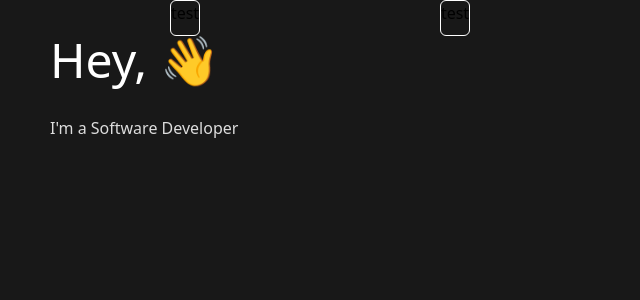
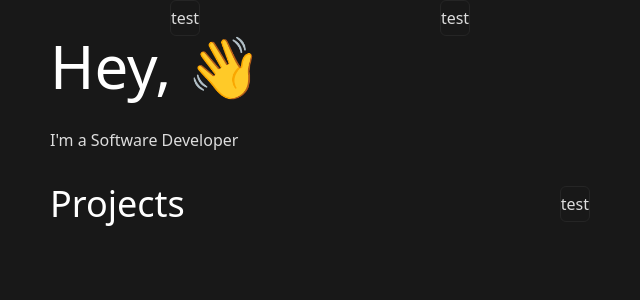
Before and after one commit to hua0-richard/web-portfolio, a React (Vite) app in the folder client-app/: page / in a window 1280 px wide. Shown: the top 300 px of the page, without its empty margins (320-960 px from the left). Built offline with nearby package versions, Linux system fonts and the light colour scheme.

Commit message:
feat: Menu, About, and Project

```diff
--- a/client-app/src/App.tsx
+++ b/client-app/src/App.tsx
@@ -2,12 +2,14 @@ import { useState } from "react";
 import "./App.css";
 import Menu from "./components/Menu";
 import About from "./components/About";
+import Projects from "./components/Projects";
 
 function App() {
   return (
     <div className="absolute top-0 start-0 w-screen h-screen bg-dark-base flex flex-col justify-start	items-center">
       <Menu />
       <About />
+      <Projects />
     </div>
   );
 }
--- a/client-app/src/components/About.tsx
+++ b/client-app/src/components/About.tsx
@@ -1,7 +1,7 @@
 export default function About() {
   return (
     <div className="w-[540px] flex flex-col justify-between items-start">
-      <h1 className="text-5xl text-white">Hey, 👋</h1>
+      <h1 className="text-6xl text-white">Hey, 👋</h1>
       <div className="my-8 text-off-white">I'm a Software Developer</div>
     </div>
   );
--- a/client-app/src/components/ButtonRectangle.tsx
+++ b/client-app/src/components/ButtonRectangle.tsx
@@ -1,3 +1,7 @@
 export default function ButtonRectangle() {
-    return (<div className="h-[36px] border border-solid border-white rounded-md">test</div>)
+  return (
+    <div className="h-[36px] border border-solid border-dark-secondary text-off-white rounded-md flex justify-center items-center">
+      test
+    </div>
+  );
 }
--- a/client-app/src/components/Menu.tsx
+++ b/client-app/src/components/Menu.tsx
@@ -2,8 +2,8 @@ import ButtonRectangle from "./ButtonRectangle";
 export default function Menu() {
   return (
     <div className="w-[540px] flex justify-around items-center">
-      <ButtonRectangle/>
-      <ButtonRectangle/>
+      <ButtonRectangle />
+      <ButtonRectangle />
     </div>
   );
 }
--- a/client-app/src/components/Projects.tsx
+++ b/client-app/src/components/Projects.tsx
@@ -1 +1,10 @@
-export default function Projects() {}
+import ButtonRectangle from "./ButtonRectangle";
+export default function Projects() {
+  return (
+    <div className="w-[540px] flex justify-start items-start">
+      <div className="w-full flex justify-between items-center">
+        <div className="text-white text-4xl">Projects</div> <ButtonRectangle />
+      </div>
+    </div>
+  );
+}
--- a/client-app/tailwind.config.js
+++ b/client-app/tailwind.config.js
@@ -5,7 +5,8 @@ export default {
     extend: {
       colors: {
         "dark-base": "#181818",
-        "off-white": "#dddddd"
+        "dark-secondary": "#252525",
+        "off-white": "#dddddd",
       },
     },
   },
```
